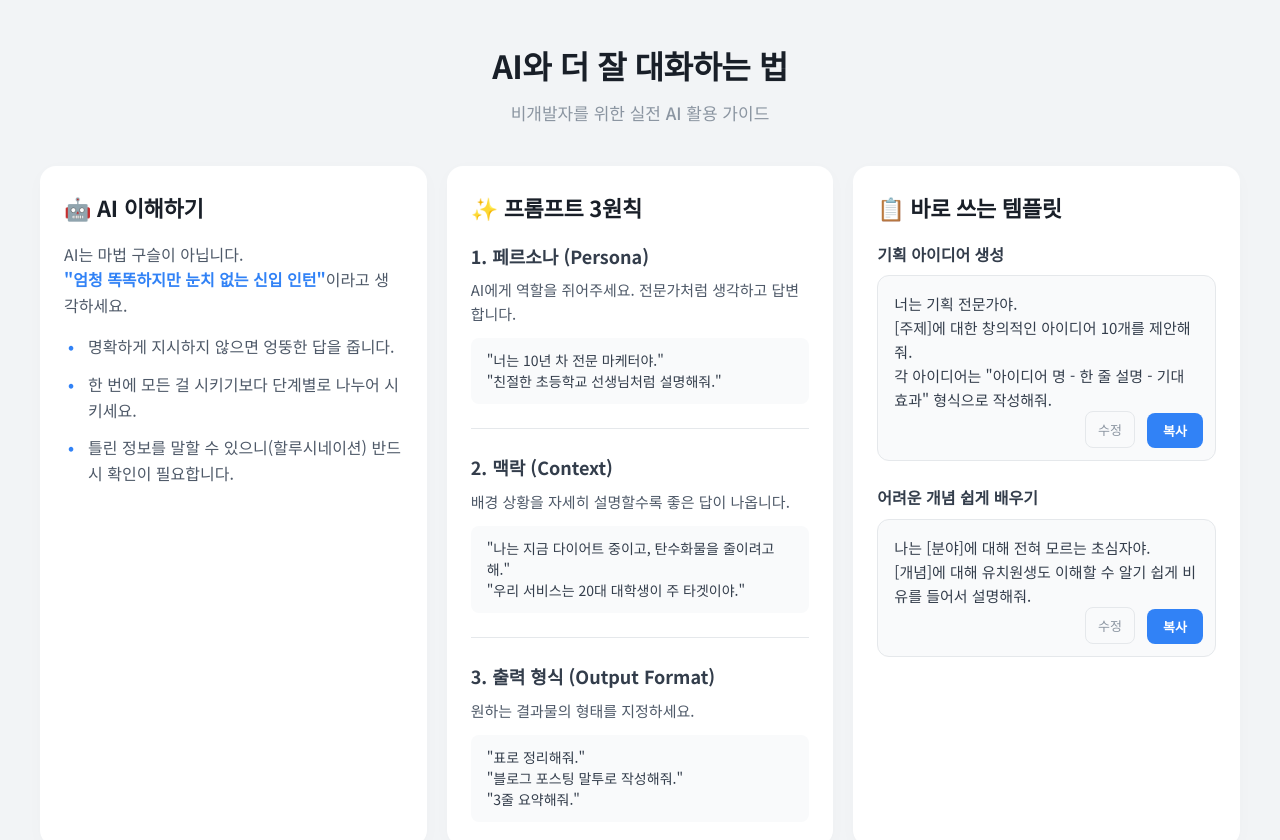
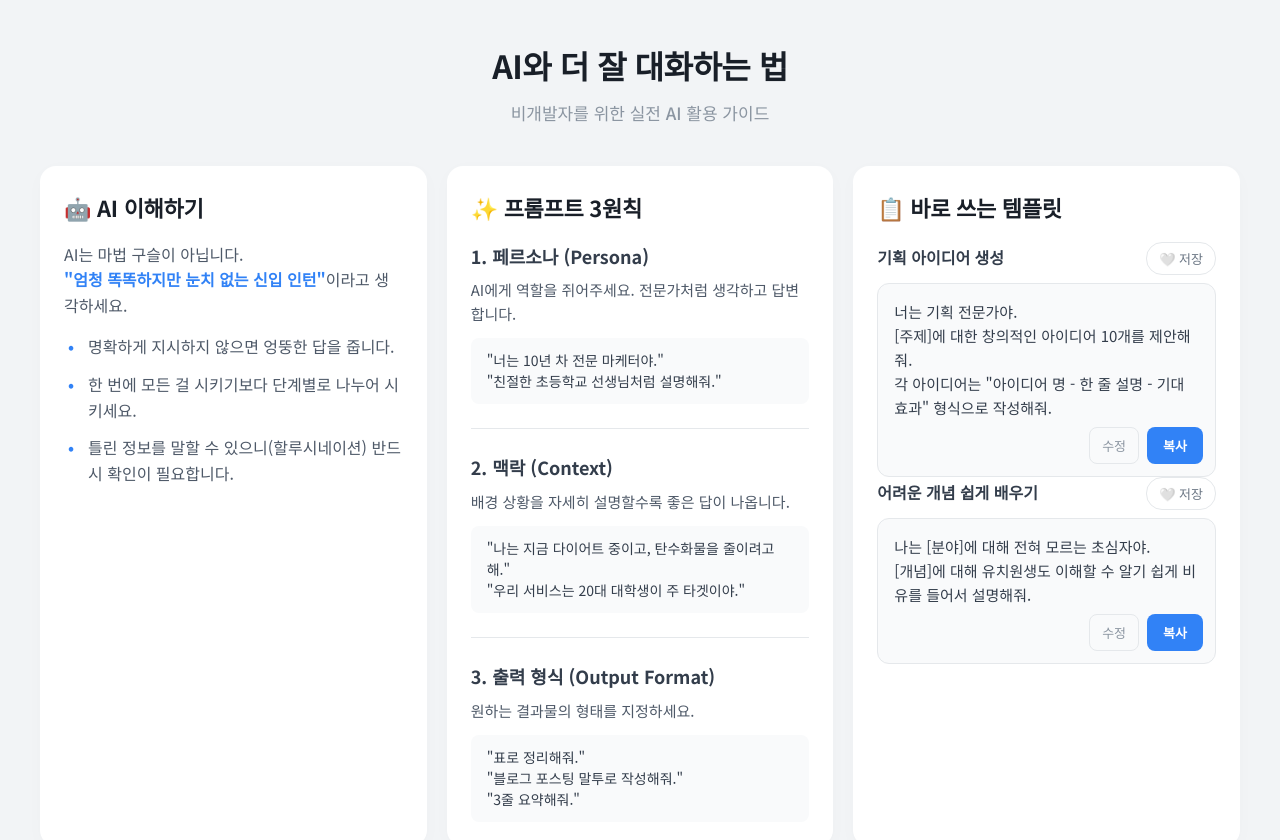
Before and after one commit to yohan-work/pqEnhancement, a Next.js app: page / in a window 1280 px wide. Shown: the top 840 px of the page. Built offline with nearby package versions, Linux system fonts and the light colour scheme.

Commit message:
mod : local save button ui

```diff
--- a/src/components/PromptCard.tsx
+++ b/src/components/PromptCard.tsx
@@ -9,20 +9,15 @@ interface PromptCardProps {
     id: string; // Unique ID for accessibility or logic if needed
 }
 
+import usePromptStorage from "@/hooks/usePromptStorage";
+
 export default function PromptCard({ title, content, id }: PromptCardProps) {
     const [copied, setCopied] = useState(false);
     const [isEditing, setIsEditing] = useState(false);
     const [currentContent, setCurrentContent] = useState(content);
+    const { savePrompt, isSaved, removePrompt } = usePromptStorage();
 
-    // Update local state if prop changes (optional, but good for search filtering updates)
-    if (content !== currentContent && !isEditing) {
-        // Only update if not currently editing to avoid overwriting user changes while typing
-        // Note: simplistic approach. For strict sync, useEffect is better, but this suffices for simple list rendering.
-    }
-    // Better: use key prop on parent to reset state when filter changes,
-    // or useEffect to sync content prop changes if needed.
-    // Given the list rerenders on search, new components might be mapped.
-    // Let's stick to initial state being set only once or reset via key.
+    const saved = isSaved({ title, content: currentContent });
 
     const handleCopy = async () => {
         try {
@@ -35,9 +30,30 @@ export default function PromptCard({ title, content, id }: PromptCardProps) {
         }
     };
 
+    const handleSave = () => {
+        if (saved) {
+            if (confirm("보관함에서 삭제하시겠습니까?")) {
+                removePrompt({ title, content: currentContent });
+            }
+        } else {
+            const success = savePrompt({ title, content: currentContent });
+            if (success) alert("보관함에 저장되었습니다!");
+        }
+    };
+
     return (
         <div className={styles.templateItem}>
+            <div className={styles.headerRow}>
                 <h3>{title}</h3>
+                <button
+                    className={`${styles.saveBtn} ${saved ? styles.saved : ""}`}
+                    onClick={handleSave}
+                    title={saved ? "보관함에서 삭제" : "보관함에 저장"}
+                >
+                    {saved ? "❤️ 저장됨" : "🤍 저장"}
+                </button>
+            </div>
+
             <div className={styles.copyBox}>
                 {isEditing ? (
                     <textarea
@@ -49,6 +65,7 @@ export default function PromptCard({ title, content, id }: PromptCardProps) {
                     <pre>{currentContent}</pre>
                 )}
 
+                <div className={styles.actionButtons}>
                     <button
                         className={styles.editBtn}
                         onClick={() => setIsEditing(!isEditing)}
@@ -64,5 +81,6 @@ export default function PromptCard({ title, content, id }: PromptCardProps) {
                     </button>
                 </div>
             </div>
+        </div>
     );
 }
--- a/src/styles/components/PromptCard.module.scss
+++ b/src/styles/components/PromptCard.module.scss
@@ -1,10 +1,37 @@
-.templateItem {
-    margin-bottom: 24px;
+.headerRow {
+    display: flex;
+    justify-content: space-between;
+    align-items: center;
+    margin-bottom: 8px;
 
     h3 {
         font-size: 16px;
         color: #333d4b;
-        margin-bottom: 8px;
+        margin: 0;
+    }
+}
+
+.saveBtn {
+    background: none;
+    border: 1px solid #e5e8eb;
+    padding: 6px 12px;
+    border-radius: 16px;
+    font-size: 13px;
+    cursor: pointer;
+    color: #6b7684;
+    transition: all 0.2s;
+    display: flex;
+    align-items: center;
+    gap: 4px;
+
+    &:hover {
+        background-color: #f2f4f6;
+    }
+
+    &.saved {
+        color: #e91e63;
+        border-color: #ffd6e0;
+        background-color: #fff0f5;
     }
 }
 
@@ -15,20 +42,27 @@
     padding: 16px;
     position: relative;
 
+    /* Ensure action buttons don't overlap content on mobile/resize */
+    padding-bottom: 56px;
+
     pre {
         white-space: pre-wrap;
         font-family: "Noto Sans KR", sans-serif;
         color: #333d4b;
         font-size: 15px;
-        margin-bottom: 32px;
-        /* Space for button */
+        margin: 0;
     }
 }
 
-.copyBtn {
+.actionButtons {
     position: absolute;
     bottom: 12px;
     right: 12px;
+    display: flex;
+    gap: 8px;
+}
+
+.copyBtn {
     background-color: var(--primary-color);
     color: white;
     border: none;
@@ -53,9 +87,6 @@
 }
 
 .editBtn {
-    position: absolute;
-    bottom: 12px;
-    right: 80px; // Left of copy button
     background-color: transparent;
     color: var(--text-secondary);
     border: 1px solid #e5e8eb;
```
Lines whose indentation alone changed are shown as unchanged.
